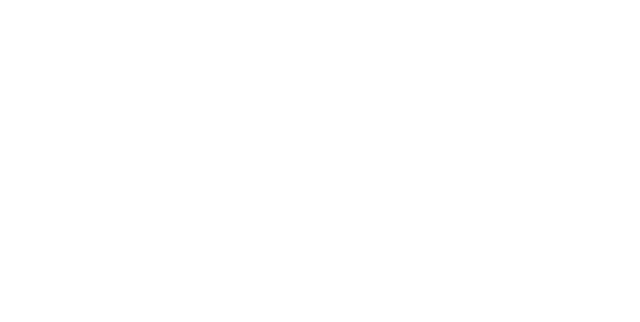
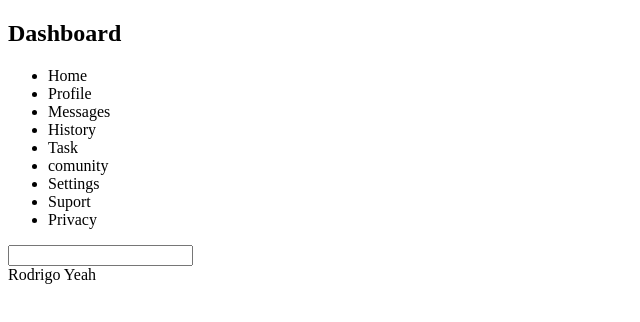
Before and after one commit to RodrigoCamargoYeah/Admin-Dashboard, a plain HTML site: page index.html in a window 1280 px wide. Shown: the whole page, without its empty margins (0-640 px from the left). Drawn offline with Linux system fonts and the light colour scheme.

Commit message:
Add dashboard layout with navigation and header elements

```diff
--- a/index.html
+++ b/index.html
@@ -5,6 +5,30 @@
     <link rel="stylesheet" href="styles.css">
 </head>
 <body>
+    <div id="grid-container">
+        <aside>
+            <h1>Dashboard</h1>
+            <nav>
+                <ul>
+                    <li>Home</li>
+                    <li>Profile</li>
+                    <li>Messages</li>
+                    <li>History</li>
+                    <li>Task</li>
+                    <li>comunity</li>
+                    <li>Settings</li>
+                    <li>Suport</li>
+                    <li>Privacy</li>
+                </ul>
+            </nav>
+        </aside>
+        <header>
+            <input type="text">
+            <div class="profile">Rodrigo Yeah</div>
+        </header>
+        <div id="content">
 
+        </div>
+    </div>
 </body>
 </html>
```
